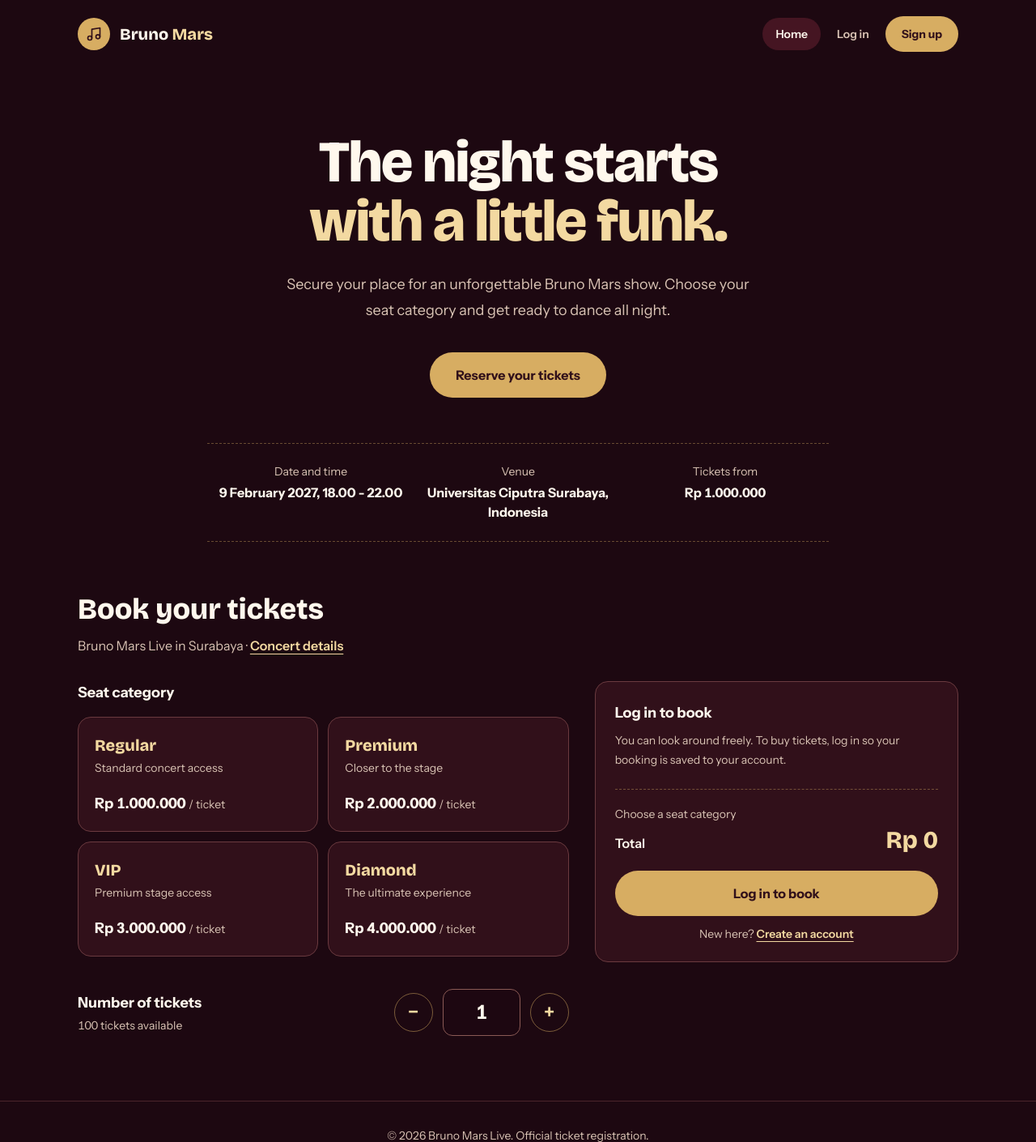
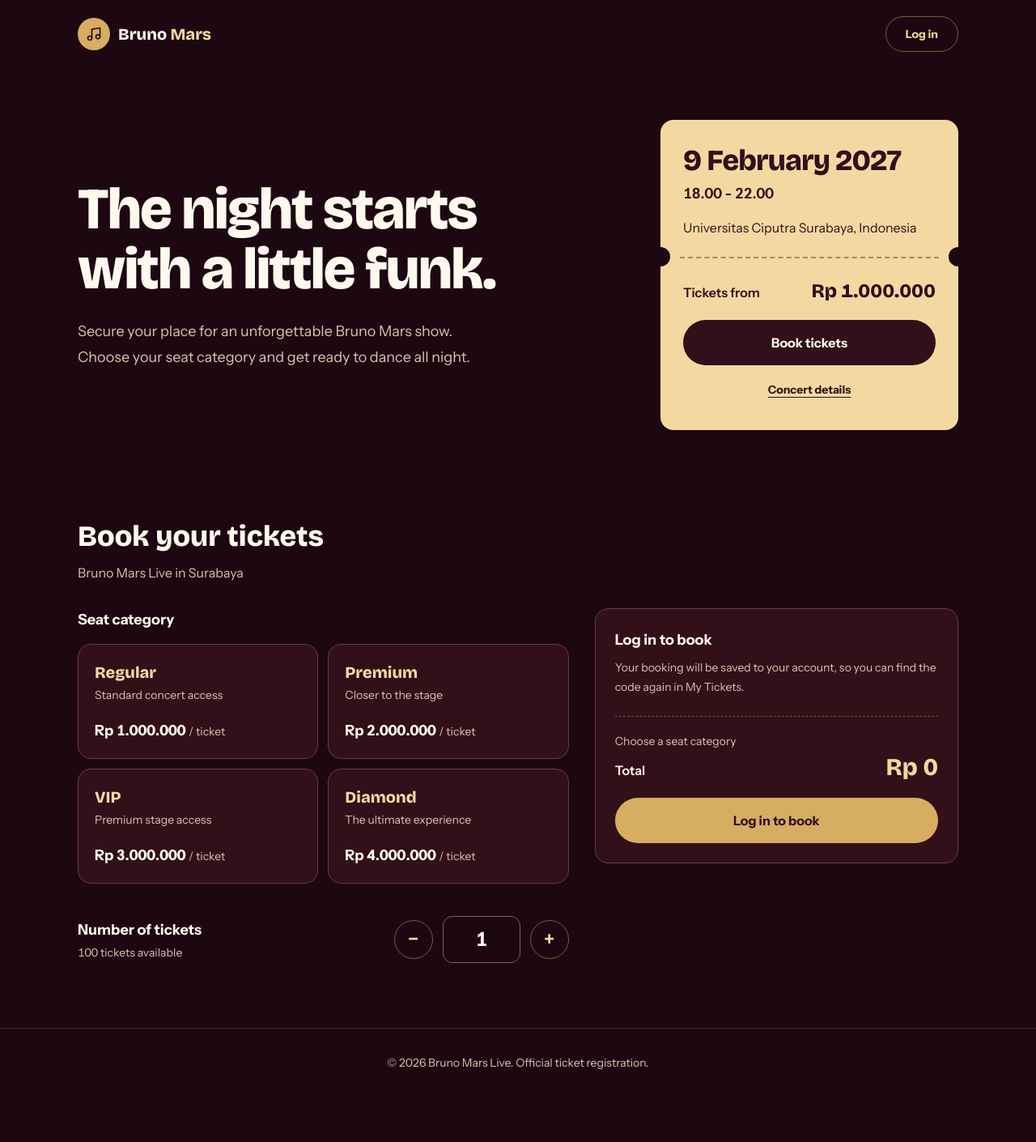
Before and after one commit to WesleyGoey/PendaftaranTicketKonser, a Laravel app: page / in a window 1280 px wide. Shown: the top 1410 px of the page at 81% size. After the commit the page ends 1320 px from the top, so only its background shows below. Run offline with Laravel 12, Linux system fonts and the light colour scheme; data comes from the database, SQL or seed files in the repository; style sheets or scripts are compiled from the project's sources.

Commit message:
Simplify navigation and redesign homepage hero

```diff
--- a/resources/views/components/layout.blade.php
+++ b/resources/views/components/layout.blade.php
@@ -14,30 +14,26 @@
         @vite(['resources/css/app.css'])
     </head>
     <body class="flex min-h-screen flex-col font-sans antialiased">
-        <header class="mx-auto flex w-full max-w-6xl flex-wrap items-center justify-between gap-x-6 gap-y-3 px-5 py-5 lg:px-8">
-            <a href="{{ route('home') }}" class="flex items-center gap-3">
-                <span class="flex h-10 w-10 items-center justify-center rounded-full bg-gold text-wine">
+        <header class="mx-auto flex w-full max-w-6xl items-center justify-between gap-3 px-5 py-5 lg:px-8">
+            <a href="{{ route('home') }}" aria-label="Bruno Mars Live, home" class="flex min-h-11 items-center gap-2.5">
+                <span class="flex h-10 w-10 shrink-0 items-center justify-center rounded-full bg-gold text-wine">
                     <svg viewBox="0 0 24 24" fill="none" stroke="currentColor" stroke-width="2" stroke-linecap="round" stroke-linejoin="round" class="h-5 w-5" aria-hidden="true"><path d="M9 18V5l12-2v13"/><circle cx="6" cy="18" r="3"/><circle cx="18" cy="16" r="3"/></svg>
                 </span>
-                <span class="font-display text-xl font-extrabold">Bruno <span class="text-gold-soft">Mars</span></span>
+                <span class="font-display text-xl font-extrabold {{ auth()->check() ? 'max-[419px]:hidden' : '' }}">Bruno <span class="text-gold-soft">Mars</span></span>
             </a>
 
-            <nav aria-label="Main" class="flex flex-wrap items-center gap-1 text-sm font-semibold">
-                @foreach (array_filter(['home' => 'Home', 'tickets.index' => auth()->check() ? 'My Tickets' : null]) as $routeName => $label)
-                    <a href="{{ route($routeName) }}"
-                        @if (request()->routeIs($routeName)) aria-current="page" @endif
-                        class="rounded-full px-4 py-2.5 text-cream-muted transition hover:text-cream aria-[current=page]:bg-velvet aria-[current=page]:text-cream">{{ $label }}</a>
-                @endforeach
-
+            <nav aria-label="Main" class="flex items-center gap-1 text-sm font-semibold">
                 @auth
-                    <span class="hidden max-w-40 truncate border-l border-border pl-4 font-medium text-cream-muted sm:inline">{{ auth()->user()->name }}</span>
+                    <a href="{{ route('tickets.index') }}"
+                        @if (request()->routeIs('tickets.index')) aria-current="page" @endif
+                        class="flex min-h-11 items-center whitespace-nowrap rounded-full px-4 text-cream transition hover:bg-velvet aria-[current=page]:bg-velvet aria-[current=page]:text-gold-soft">My Tickets</a>
+                    <span class="mx-2 hidden max-w-40 truncate border-l border-border pl-4 font-medium text-cream-muted sm:inline">{{ auth()->user()->name }}</span>
                     <form method="POST" action="{{ route('logout') }}">
                         @csrf
-                        <button type="submit" class="btn btn-line ml-2 !px-4 !py-2">Log out</button>
+                        <button type="submit" class="btn btn-line whitespace-nowrap !px-4 !py-2">Log out</button>
                     </form>
                 @else
-                    <a href="{{ route('login') }}" class="rounded-full px-4 py-2.5 text-cream-muted transition hover:text-cream">Log in</a>
-                    <a href="{{ route('register') }}" class="btn btn-gold !px-5 !py-2">Sign up</a>
+                    <a href="{{ route('login') }}" class="btn btn-line !px-6 !py-2">Log in</a>
                 @endauth
             </nav>
         </header>
--- a/resources/views/concerts/show.blade.php
+++ b/resources/views/concerts/show.blade.php
@@ -1,6 +1,9 @@
 <x-layout :title="$concert->title.' — Bruno Mars Live'">
     <article class="mx-auto max-w-4xl px-5 pb-20 pt-10">
-        <a href="{{ route('concerts.index') }}" class="inline-flex min-h-11 items-center text-sm font-semibold text-cream-muted hover:text-cream">← All concerts</a>
+        <a href="{{ route('home') }}" class="inline-flex min-h-11 items-center gap-1.5 text-sm font-semibold text-cream-muted hover:text-cream">
+            <svg viewBox="0 0 24 24" fill="none" stroke="currentColor" stroke-width="2" stroke-linecap="round" stroke-linejoin="round" class="h-4 w-4" aria-hidden="true"><path d="m15 18-6-6 6-6"/></svg>
+            Back to home
+        </a>
 
         <h1 class="mt-4 font-display text-4xl font-extrabold tracking-tight sm:text-5xl">{{ $concert->title }}</h1>
         <p class="mt-5 max-w-2xl text-lg leading-8 text-cream-muted">{{ $concert->description }}</p>
--- a/resources/views/tickets/index.blade.php
+++ b/resources/views/tickets/index.blade.php
@@ -15,7 +15,8 @@
                     <li class="panel grid sm:grid-cols-[minmax(0,1fr)_15rem]">
                         <div class="p-6">
                             <h2 class="font-display text-xl font-extrabold">{{ $purchase->concert->title }}</h2>
-                            <p class="mt-1 text-sm text-cream-muted">{{ $purchase->concert->concert_date->format('j F Y') }}, 18.00 - 22.00 · {{ $purchase->concert->venue }}</p>
+                            <p class="mt-2 text-sm text-cream-muted">{{ $purchase->concert->concert_date->format('j F Y') }}, 18.00 - 22.00</p>
+                            <p class="text-sm text-cream-muted">{{ $purchase->concert->venue }}</p>
                             <dl class="mt-5 flex flex-wrap gap-x-10 gap-y-3 whitespace-nowrap text-sm">
                                 <div><dt class="text-cream-muted">Seat</dt><dd class="mt-1 font-bold">{{ config("tickets.seats.{$purchase->seat_type}.label", ucfirst($purchase->seat_type)) }}</dd></div>
                                 <div><dt class="text-cream-muted">Tickets</dt><dd class="mt-1 font-bold tabular-nums">{{ $purchase->quantity }}</dd></div>
--- a/resources/views/welcome.blade.php
+++ b/resources/views/welcome.blade.php
@@ -5,22 +5,40 @@
 @endphp
 
 <x-layout title="Bruno Mars Live — Tickets">
-    <section class="mx-auto max-w-4xl px-5 pb-16 pt-12 text-center lg:pt-20">
-        <h1 class="font-display text-5xl font-extrabold leading-[1.02] tracking-tight sm:text-7xl">
-            The night starts<br>
-            <span class="text-gold-soft">with a little funk.</span>
-        </h1>
-        <p class="mx-auto mt-6 max-w-xl text-lg leading-8 text-cream-muted">
-            Secure your place for an unforgettable Bruno Mars show. Choose your seat category and get ready to dance all night.
-        </p>
-        <a href="#booking" class="btn btn-gold mt-9 !px-8 !py-4 !text-base">Reserve your tickets</a>
+    <section class="mx-auto grid w-full max-w-6xl items-center gap-12 px-5 pb-20 pt-8 lg:grid-cols-[minmax(0,1fr)_23rem] lg:gap-16 lg:px-8 lg:pb-28 lg:pt-16">
+        <div>
+            <h1 class="font-display text-5xl font-extrabold leading-[1.02] tracking-tight sm:text-7xl">
+                The night starts with a little funk.
+            </h1>
+            <p class="mt-6 max-w-lg text-lg leading-8 text-cream-muted">
+                Secure your place for an unforgettable Bruno Mars show. Choose your seat category and get ready to dance all night.
+            </p>
+        </div>
 
         @if ($concert)
-            <dl class="mx-auto mt-14 grid max-w-3xl gap-y-6 border-y border-dashed border-gold/40 py-6 text-center sm:grid-cols-3">
-                <div><dt class="text-sm text-cream-muted">Date and time</dt><dd class="mt-1 font-bold">{{ $concert->concert_date->format('j F Y') }}, 18.00 - 22.00</dd></div>
-                <div><dt class="text-sm text-cream-muted">Venue</dt><dd class="mt-1 font-bold">{{ $concert->venue }}</dd></div>
-                <div><dt class="text-sm text-cream-muted">Tickets from</dt><dd class="mt-1 font-bold tabular-nums">Rp {{ number_format($lowestPrice, 0, ',', '.') }}</dd></div>
-            </dl>
+            <div class="w-full max-w-md overflow-hidden rounded-2xl bg-gold-soft text-wine lg:max-w-none">
+                <div class="px-7 pb-6 pt-7">
+                    <p class="font-display text-4xl font-extrabold leading-tight tracking-tight">{{ $concert->concert_date->format('j F Y') }}</p>
+                    <p class="mt-1 text-lg font-semibold tabular-nums">18.00 - 22.00</p>
+                    <p class="mt-4 leading-6">{{ $concert->venue }}</p>
+                </div>
+
+                {{-- Garis sobek tiket dengan dua takik. --}}
+                <div class="relative" aria-hidden="true">
+                    <span class="absolute -left-3 -top-3 h-6 w-6 rounded-full bg-ink"></span>
+                    <span class="absolute -right-3 -top-3 h-6 w-6 rounded-full bg-ink"></span>
+                    <div class="mx-6 border-t-2 border-dashed border-wine/40"></div>
+                </div>
+
+                <div class="px-7 pb-7 pt-6">
+                    <p class="flex items-baseline justify-between gap-3">
+                        <span class="font-semibold">Tickets from</span>
+                        <strong class="font-display text-2xl font-extrabold tabular-nums">Rp {{ number_format($lowestPrice, 0, ',', '.') }}</strong>
+                    </p>
+                    <a href="#booking" class="btn mt-5 w-full bg-wine !py-4 !text-base text-cream hover:bg-ink focus-visible:!outline-wine">Book tickets</a>
+                    <a href="{{ route('concerts.show', $concert) }}" class="mt-2 flex min-h-11 items-center justify-center text-sm font-bold underline focus-visible:!outline-wine">Concert details</a>
+                </div>
+            </div>
         @endif
     </section>
 
@@ -30,10 +48,7 @@
         @if (! $concert)
             <p class="panel mt-8 p-8 text-cream-muted">Tickets are not available right now.</p>
         @else
-            <p class="mt-3 text-cream-muted">
-                {{ $concert->title }} ·
-                <a href="{{ route('concerts.show', $concert) }}" class="font-semibold text-gold-soft underline">Concert details</a>
-            </p>
+            <p class="mt-3 text-cream-muted">{{ $concert->title }}</p>
 
             @if ($errors->any())
                 <div role="alert" class="mt-6 rounded-2xl border border-red-300/40 bg-red-300/10 px-5 py-4 text-sm text-red-100">
@@ -91,7 +106,7 @@
                         <input id="phone" name="phone" type="tel" value="{{ old('phone', auth()->user()->phone) }}" required maxlength="30" autocomplete="tel" class="field mt-1">
                     @else
                         <h3 class="text-lg font-bold">Log in to book</h3>
-                        <p class="mt-2 text-sm leading-6 text-cream-muted">You can look around freely. To buy tickets, log in so your booking is saved to your account.</p>
+                        <p class="mt-2 text-sm leading-6 text-cream-muted">Your booking will be saved to your account, so you can find the code again in My Tickets.</p>
                     @endauth
 
                     <div class="mt-6 border-t border-dashed border-gold/40 pt-5" aria-live="polite">
@@ -106,7 +121,6 @@
                         <button id="submit-booking" type="submit" class="btn btn-gold mt-5 w-full !py-4 !text-base">Confirm booking</button>
                     @else
                         <a href="{{ route('login') }}" class="btn btn-gold mt-5 w-full !py-4 !text-base">Log in to book</a>
-                        <p class="mt-3 text-center text-sm text-cream-muted">New here? <a href="{{ route('register') }}" class="font-semibold text-gold-soft underline">Create an account</a></p>
                     @endauth
                 </aside>
             </form>
--- a/routes/web.php
+++ b/routes/web.php
@@ -28,7 +28,8 @@ Route::get('/', function () {
 })->name('home');
 
 // Concert routes
-Route::get('/concerts', [ConcertController::class, 'index'])->name('concerts.index');
+// Daftar konser dihapus; alamat lama diarahkan ke halaman utama.
+Route::redirect('/concerts', '/');
 Route::get('/concerts/{concert}', [ConcertController::class, 'show'])->name('concerts.show');
 
 Route::middleware('auth')->group(function () {
```
Also changed, not shown: app/Http/Controllers/ConcertController.php (+0 -30 lines), resources/views/concerts/index.blade.php (deleted, +0 -24 lines), tests/Feature/ConcertPurchaseTest.php (+9 -2 lines).
